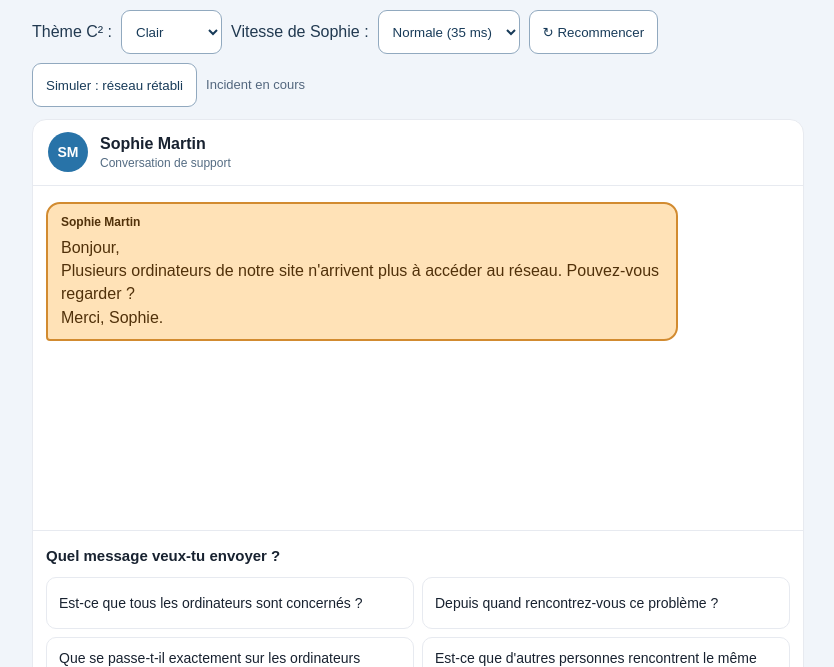
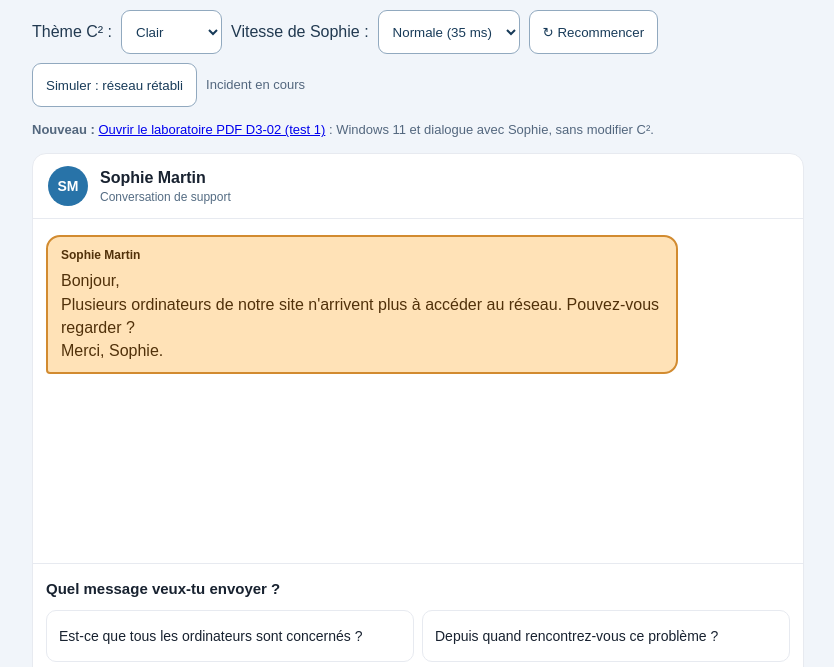
Before and after one commit to chaoli22000bzh/chatcore, a plain HTML site: page index.html in a window 1280 px wide. Shown: the part 92-759 px from the top of the page, without its empty margins (222-1056 px from the left). Drawn offline with Linux system fonts and the light colour scheme.

Commit message:
Rendre accessible le laboratoire PDF depuis la page principale

```diff
--- a/index.html
+++ b/index.html
@@ -24,6 +24,7 @@ html[data-ctp-theme="80"] .intro,html[data-ctp-theme="80"] .status,html[data-ctp
 <body><main>
 <h1>ChatCore <small>V0.1</small></h1><p class="intro">Conversation client-technicien, sans IA, sans installation.</p>
 <div class="toolbar"><label for="theme-test">Thème C² :</label><select id="theme-test" aria-label="Prévisualisation du thème C²"><option value="pure">Clair</option><option value="dark">Sombre</option><option value="neon">TRON</option><option value="space">Star Wars</option><option value="80">Minitel 80</option></select><label for="speed-test">Vitesse de Sophie :</label><select id="speed-test" aria-label="Vitesse de frappe de Sophie"><option value="slow">Lente (65 ms)</option><option value="normal" selected>Normale (35 ms)</option><option value="fast">Rapide (15 ms)</option></select><button id="reset" type="button">↻ Recommencer</button><button id="technical" type="button">Simuler : réseau rétabli</button><span id="state" class="status">Incident en cours</span></div>
+<p class="info"><strong>Nouveau :</strong> <a href="./lab-pdf.html">Ouvrir le laboratoire PDF D3-02 (test 1)</a> : Windows 11 et dialogue avec Sophie, sans modifier C².</p>
 <div id="chat" aria-label="Conversation avec Sophie"></div>
 <p class="info">Le sélecteur de thème sert uniquement à cette page de test. Dans C², ChatCore suit automatiquement le thème déjà sélectionné, même si celui-ci change pendant le dépannage.</p>
 <p class="info">Le bouton « Simuler : réseau rétabli » représente un événement reçu de R2D3. Il ne répare aucun vrai réseau : il modifie uniquement l'état du scénario de démonstration. Le chat reste actif. Pose ensuite la question « Sophie, est-ce que les ordinateurs accèdent maintenant au réseau ? » pour constater la différence.</p>
```
